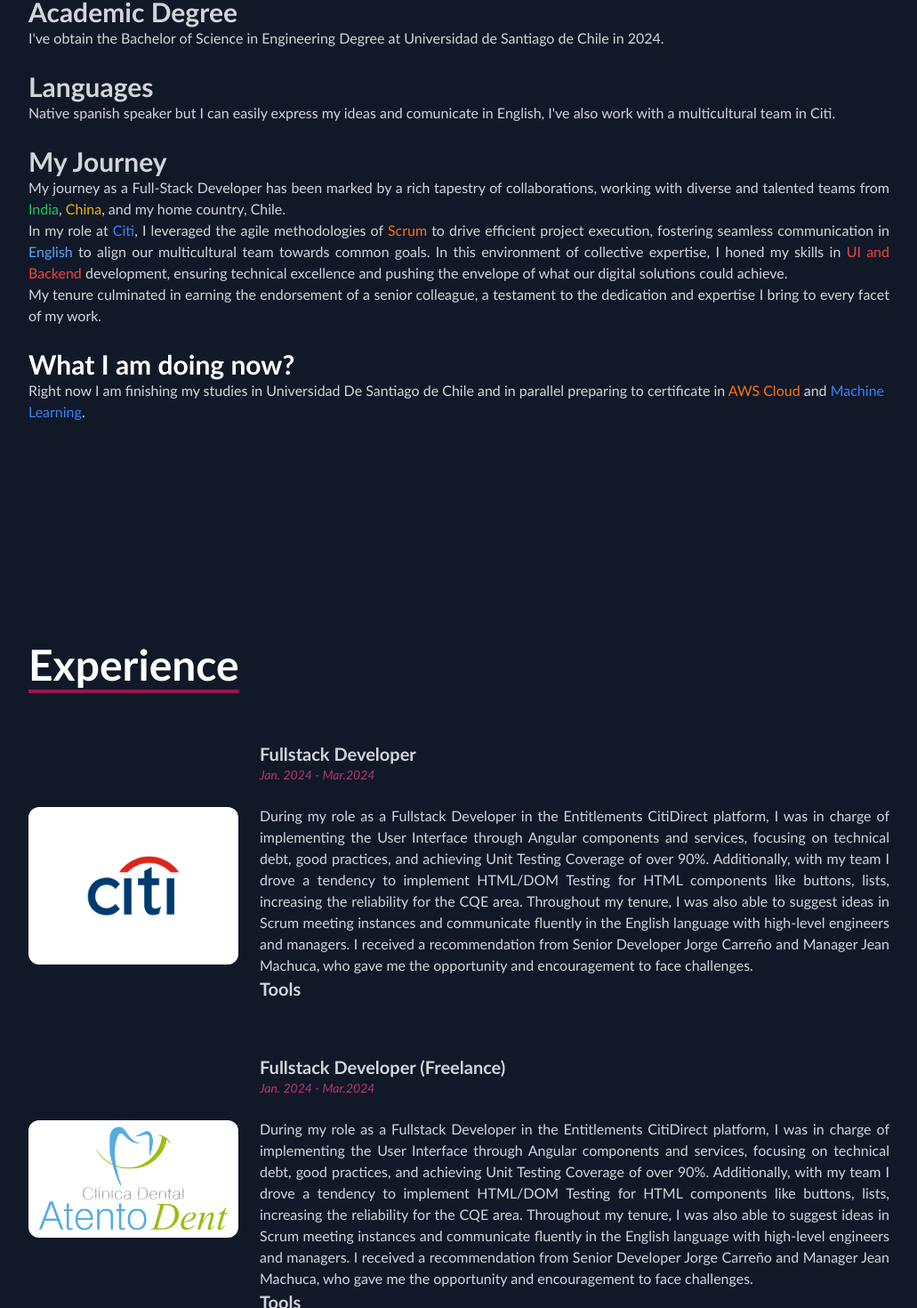
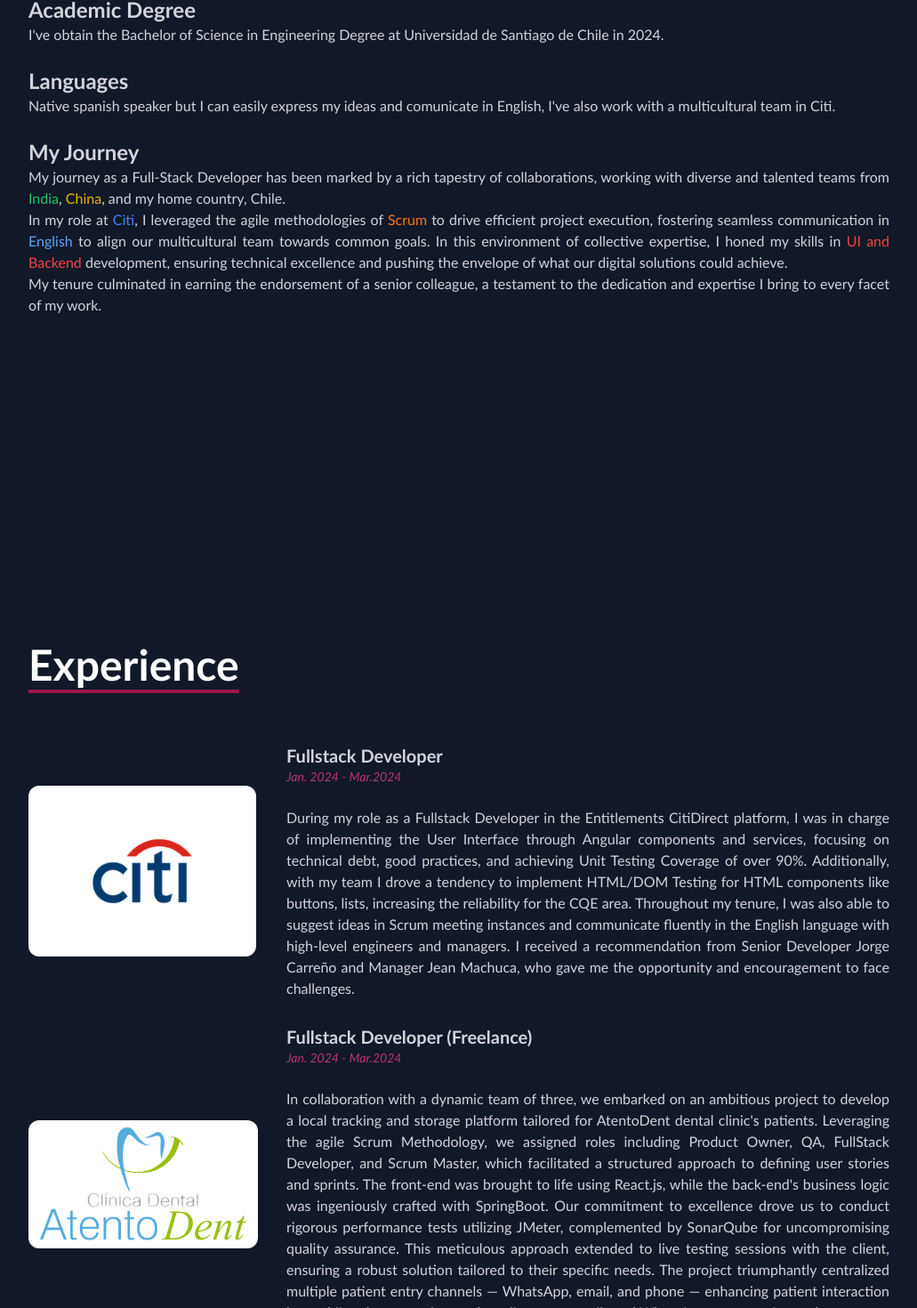
Before and after one commit to nic0q/portfolio, a React (Create React App) app: page / in a window 1280 px wide. Shown: the part 957-2427 px from the top of the page at 89% size, without its empty margins (124-1155 px from the left). Built offline with nearby package versions, Linux system fonts and the light colour scheme.

Commit message:
[feat]: Final1 version

```diff
--- a/src/components/AboutMe.jsx
+++ b/src/components/AboutMe.jsx
@@ -6,13 +6,13 @@
       <div className="max-w-[1000px] mx-auto p-4 sm:pt-20 flex flex-col w-full">
         <SubTitulo title={"About Me"}></SubTitulo>
         <br></br>
-        <p className="text-gray-300 text-3xl font-bold inline">Academic Degree</p>
+        <p className="text-gray-300 text-2xl font-bold inline">Academic Degree</p>
         <p>I've obtain the Bachelor of Science in Engineering Degree at Universidad de Santiago de Chile in 2024.</p>
         <br></br>
-        <p className="text-gray-300 text-3xl font-bold inline">Languages</p>
+        <p className="text-gray-300 text-2xl font-bold inline">Languages</p>
         <p>Native spanish speaker but I can easily express my ideas and comunicate in English, I've also work with a multicultural team in Citi.</p>
         <br></br>
-        <p className="text-gray-300 text-3xl font-bold inline">My Journey</p>
+        <p className="text-gray-300 text-2xl font-bold inline">My Journey</p>
         <div className="flex-row flex">
           <p className="text-justify">
             My journey as a Full-Stack Developer has been marked by a rich tapestry of collaborations, working with diverse and talented teams from <span className="text-green-500">{" India"}</span>,<span className="text-yellow-500">{" China"}</span>, and my home country, Chile.<br></br>In my role at <span className="text-blue-500">{" Citi"}</span>, I leveraged the agile methodologies of <span className="text-orange-500">{" Scrum"}</span> to drive efficient project execution, fostering seamless communication in <span className="text-blue-400">{"English"}</span> to align our multicultural team towards common goals. In this environment of collective expertise, I honed my skills in <span className="text-red-500">{" UI and Backend"}</span> development, ensuring technical excellence and pushing the envelope of what our digital solutions could achieve.
@@ -21,11 +21,11 @@
           </p>
 
         </div>
-        <br></br>
-        <p className="text-white text-3xl font-bold inline">What I am doing now?</p>
+        {/* <br></br>
+        <p className="text-white text-2xl font-bold inline">What I am doing now?</p>
         <p>
             Right now I am finishing my studies in Universidad De Santiago de Chile and in parallel preparing to certificate in <span className="text-orange-500">{" AWS Cloud"}</span> and <span className="text-blue-500">{" Machine Learning"}</span>.
-          </p>
+          </p> */}
       </div>
     </div>
   )
--- a/src/components/Experience.jsx
+++ b/src/components/Experience.jsx
@@ -4,15 +4,16 @@
 
 export const Experience = () => {
     return (
-      <div id="experience" className="bg-gray-900 w-full text-gray-300 h-screen">
-        <div className="max-w-[1000px] mx-auto p-4 sm:pt-20 flex flex-col w-full">
+<div id="experience" className="bg-gray-900 w-full text-gray-300 min-h-screen">
+  <div className="max-w-[1000px] mx-auto px-4 sm:pt-20 flex flex-col w-full">
     <SubTitulo title={"Experience"}></SubTitulo>
     <div className="flex flex-col lg:mt-16 mt-8 ">
-                <div className="flex h-72 w-full mb-16 items-center">
-                    <div className="w-1/4 h-36">
-                        <img className="rounded-xl bg-white" src={citi} alt="Exp 1"></img>
+      {/* Bloque de experiencia 1 */}
+      <div className="flex flex-col lg:flex-row h-auto lg:h-72 w-full mb-16 items-center">
+        <div className="w-full lg:w-1/4 h-48 flex justify-center lg:justify-start">
+          <img className="rounded-xl bg-white object-cover h-full max-w-xs lg:max-w-none" src={citi} alt="Exp 1"></img>
         </div>
-                    <div className="w-3/4 ml-6 text-justify">
+        <div className="w-full lg:w-3/4 mt-4 lg:mt-0 lg:ml-12 text-justify">
           <div>
             <h3 className="font-bold text-xl">Fullstack Developer </h3>
             <p className="text-sm italic text-[#b53671]">Jan. 2024 - Mar.2024</p>
@@ -23,33 +24,31 @@
               I received a recommendation from Senior Developer Jorge Carreño and Manager Jean Machuca, who gave me the opportunity and encouragement to face challenges.
             </p>
           </div>
-                        <h3 className="font-bold text-xl">Tools</h3>
-
         </div>
       </div>
-                <div className="flex h-72 w-full mb-16 items-center">
-                <div className="w-1/4 h-36">
-                        <img className="rounded-xl bg-white" src={ad} alt="Exp 2"></img>
+      {/* Repite el bloque de experiencia según sea necesario */}
+      <div className="flex flex-col lg:flex-row h-auto lg:h-72 w-full mb-16 items-center">
+        <div className="w-full lg:w-1/4 h-36 flex justify-center lg:justify-start">
+          <img className="rounded-xl bg-white object-cover h-full max-w-xs lg:max-w-none" src={ad} alt="Exp 1"></img>
         </div>
-                    <div className="w-3/4 ml-6 text-justify">
+        <div className="w-full lg:w-3/4 mt-4 lg:mt-0 lg:ml-12 text-justify">
           <div>
-                        <h3 className="font-bold text-xl">Fullstack Developer (Freelance) </h3>
+            <h3 className="font-bold text-xl">Fullstack Developer (Freelance)</h3>
             <p className="text-sm italic text-[#b53671]">Jan. 2024 - Mar.2024</p>
             <br></br>
             <p>
-                        During my role as a Fullstack Developer in the Entitlements CitiDirect platform, I was in charge of implementing the User Interface through Angular components and services, focusing on technical debt, good practices, and achieving Unit Testing Coverage of over 90%. Additionally, with my team I drove a tendency to implement HTML/DOM Testing for HTML components like buttons, lists, increasing the reliability for the CQE area.
-Throughout my tenure, I was also able to suggest ideas in Scrum meeting instances and communicate fluently in the English language with high-level engineers and managers.
-I received a recommendation from Senior Developer Jorge Carreño and Manager Jean Machuca, who gave me the opportunity and encouragement to face challenges.
+            In collaboration with a dynamic team of three, we embarked on an ambitious project to develop a local tracking and storage platform tailored for AtentoDent dental clinic's patients. Leveraging the agile Scrum Methodology, we assigned roles including Product Owner, QA, FullStack Developer, and Scrum Master, which facilitated a structured approach to defining user stories and sprints. The front-end was brought to life using React.js, while the back-end's business logic was ingeniously crafted with SpringBoot.
+
+Our commitment to excellence drove us to conduct rigorous performance tests utilizing JMeter, complemented by SonarQube for uncompromising quality assurance. This meticulous approach extended to live testing sessions with the client, ensuring a robust solution tailored to their specific needs. The project triumphantly centralized multiple patient entry channels — WhatsApp, email, and phone — enhancing patient interaction by enabling the convenience of sending mass emails and WhatsApp messages instantly.
             </p>
+            <br></br>
           </div>
-                        <h3 className="font-bold text-xl">Tools</h3>
-
+        </div>
+      </div>
+    </div>
   </div>
 </div>
 
-            </div>
 
-        </div>
-      </div>
     )
 }
--- a/src/components/Hamburger.jsx
+++ b/src/components/Hamburger.jsx
@@ -1,7 +1,7 @@
 import { useState } from "react"
 import "../assets/Styles/Hamburger.css"
 
-export default function Hamburger({ click }) {
+export default function Hamburger() {
   const [active, setActive] = useState(false)
   const handleClick = () => {
     setActive(!active)
```
Lines whose indentation alone changed are shown as unchanged.
